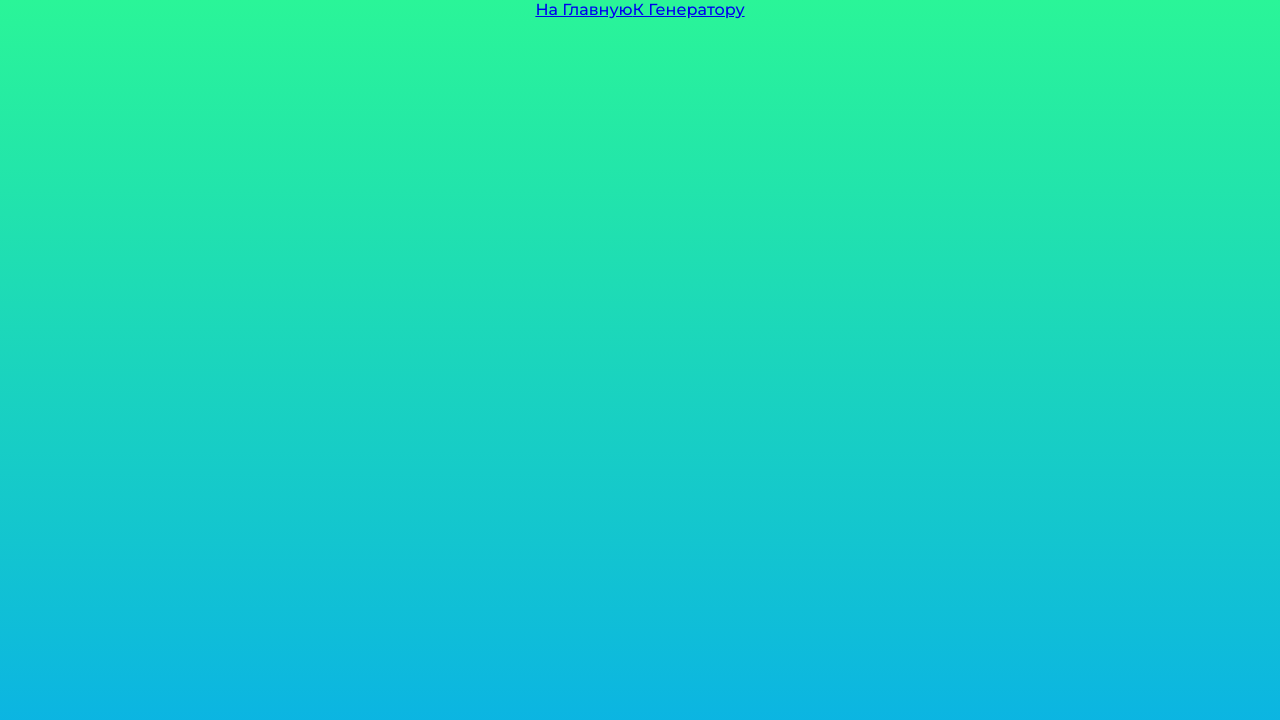
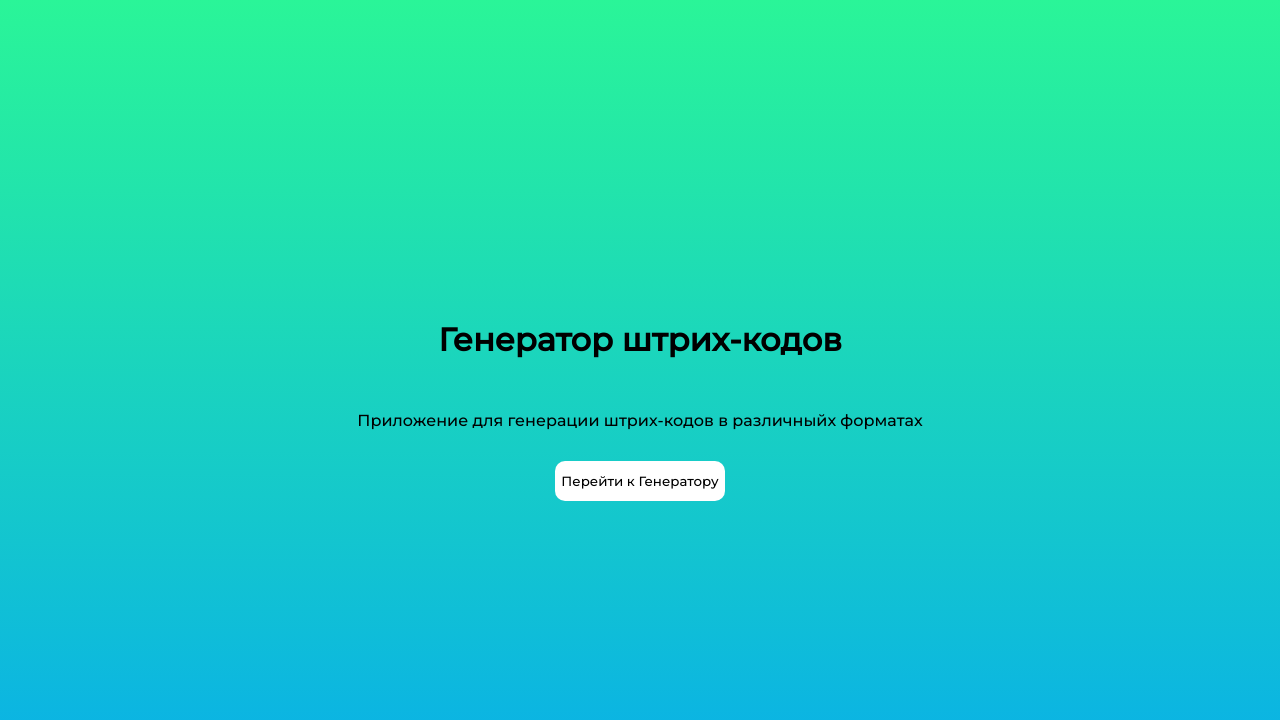
Before and after one commit to afteralls/qb-generator, a Vue app: page /barcode-generation-app/dist/home in a window 1280 px wide. Shown: the top 720 px of the page. Built offline with nearby package versions, Linux system fonts and the light colour scheme; a web font is replaced by a local one; what maska would draw is missing.

Commit message:
add router system

```diff
--- a/src/App.vue
+++ b/src/App.vue
@@ -1,13 +1,3 @@
 <template>
-  <div class="aa">
-    <router-link to="/">На Главную</router-link>
-    <router-link to="/generator">К Генератору</router-link>
-  </div>
   <router-view></router-view>
 </template>
-
-<style lang="scss">
-.aa {
-  position: absolute;
-}
-</style>
--- a/src/main.js
+++ b/src/main.js
@@ -2,6 +2,7 @@ import { createApp } from 'vue'
 import App from './App.vue'
 import Maska from 'maska'
 import router from './router'
+import './registerServiceWorker'
 
 createApp(App)
   .use(Maska)
--- a/src/registerServiceWorker.js
+++ b/src/registerServiceWorker.js
@@ -5,10 +5,7 @@ import { register } from 'register-service-worker'
 if (process.env.NODE_ENV === 'production') {
   register(`${process.env.BASE_URL}service-worker.js`, {
     ready () {
-      console.log(
-        'App is being served from cache by a service worker.\n' +
-        'For more details, visit https://goo.gl/AFskqB'
-      )
+      console.log('App is being served from cache by a service worker.')
     },
     registered () {
       console.log('Service worker has been registered.')
--- a/src/router/index.js
+++ b/src/router/index.js
@@ -3,12 +3,19 @@ import HomePage from '../views/HomePage'
 import TheGenerator from '../views/TheGenerator'
 
 const routes = [
-  { path: '/home', component: HomePage, alias: '/' },
-  { path: '/generator', component: TheGenerator }
+  {
+    path: '/barcode-generation-app/dist/home',
+    component: HomePage,
+    alias: '/barcode-generation-app/dist/'
+  },
+  {
+    path: '/barcode-generation-app/dist/barcode',
+    component: TheGenerator
+  }
 ]
 
 const router = createRouter({
-  history: createWebHistory(process.env.BASE_URL),
+  history: createWebHistory(),
   routes
 })
 
--- a/src/views/HomePage.vue
+++ b/src/views/HomePage.vue
@@ -2,7 +2,7 @@
   <div class="main-page">
     <h1>Генератор штрих-кодов</h1>
     <p>Приложение для генерации штрих-кодов в различныйх форматах</p>
-    <button class="_btn" @click.prevent="$router.push('/generator')">Перейти к Генератору</button>
+    <button class="_btn" @click.prevent="$router.push('/barcode-generation-app/dist/barcode')">Перейти к Генератору</button>
   </div>
 </template>
 
--- a/src/views/TheGenerator.vue
+++ b/src/views/TheGenerator.vue
@@ -1,7 +1,7 @@
 <template>
 <div class="container">
   <div class="to-home">
-    <router-link to="/" class="_row" style="gap: 0;">
+    <router-link to="/barcode-generation-app/dist/" class="_row" style="gap: 0;">
       <div class="_img-wrapper"><img src="../assets/img/arrow-right.png" alt="Go back"></div>
       <h3>На главную</h3>
     </router-link>
```
Also changed, not shown: 13 other files (tests, documents, lock files or other folders).
